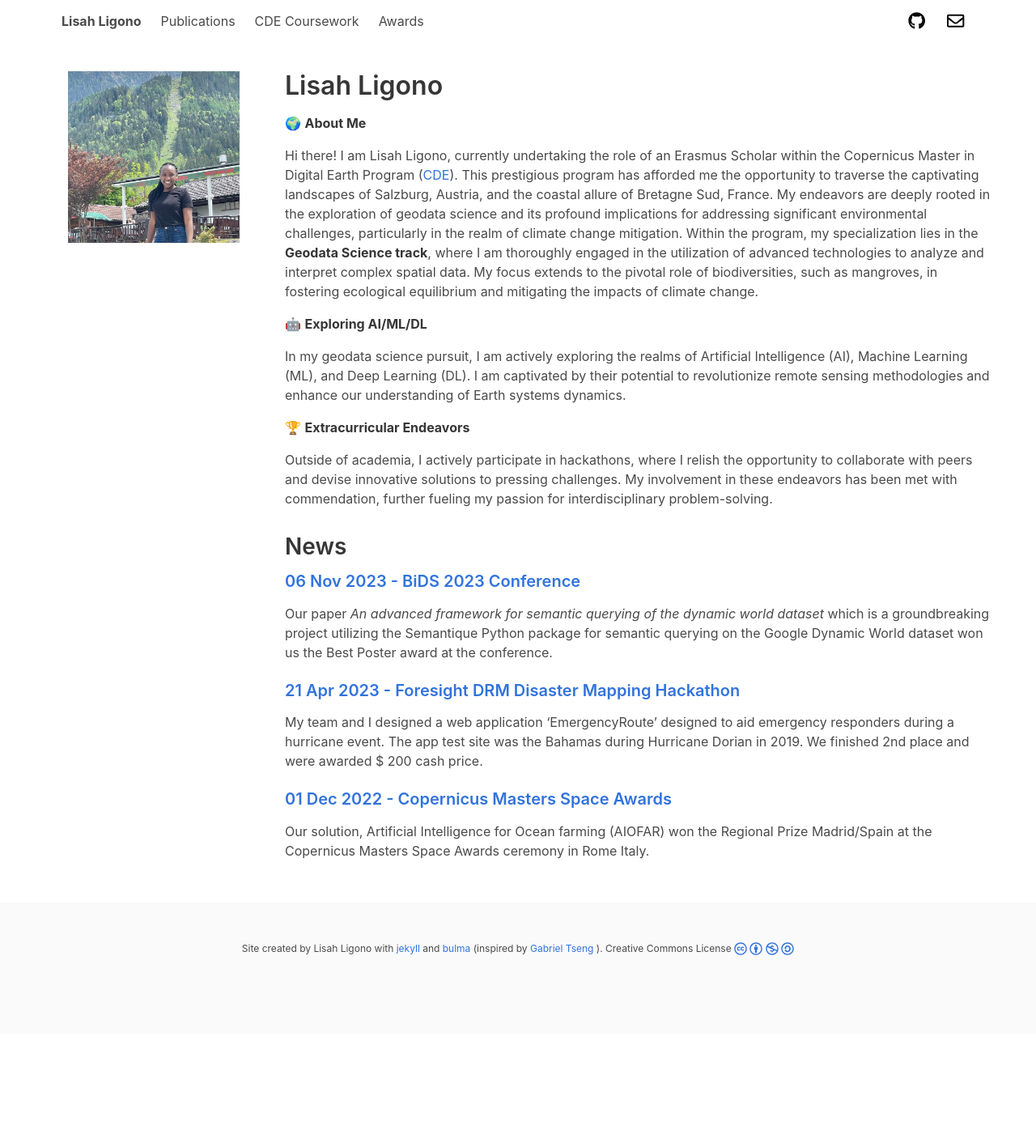
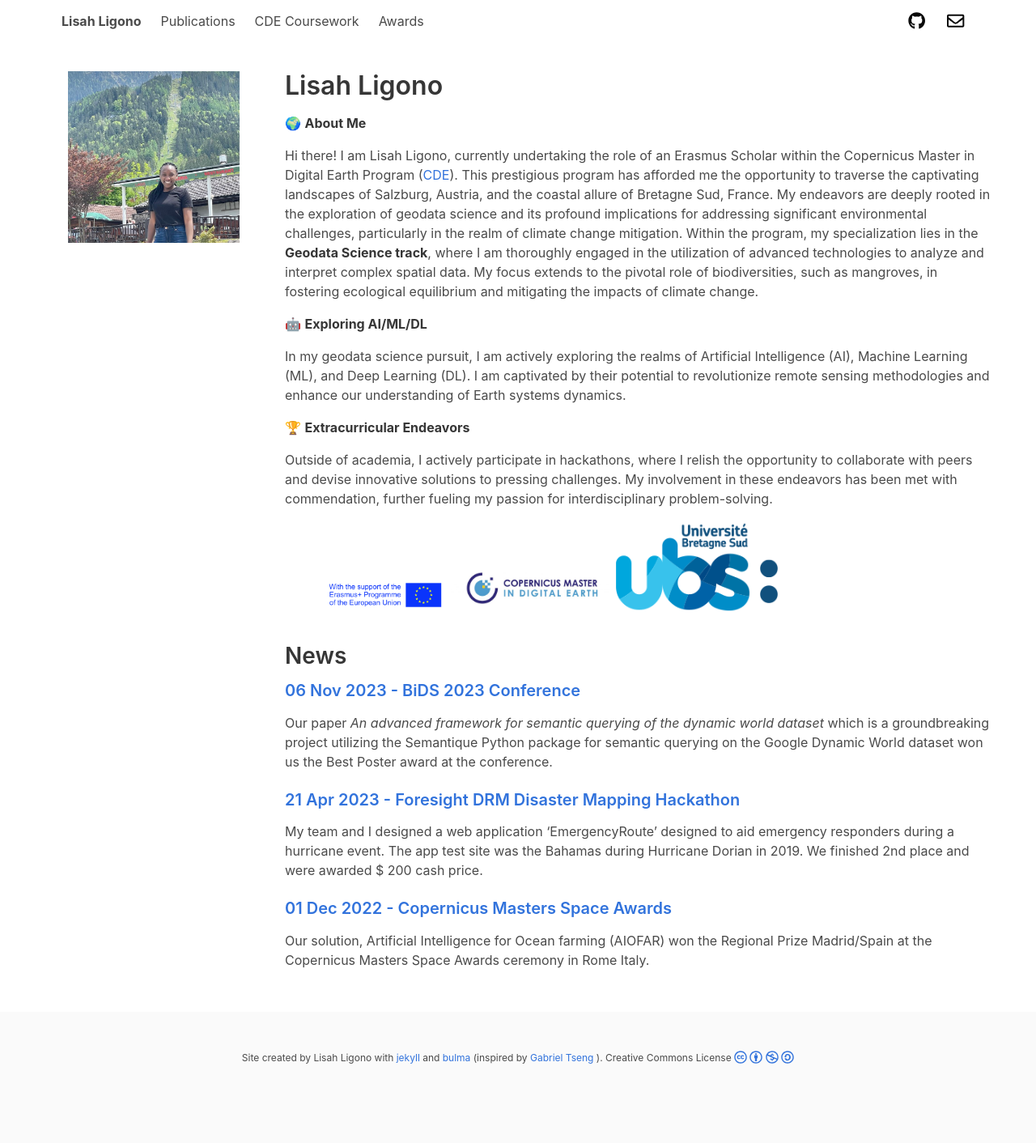
Before and after one commit to lisahligono/lisahligono.github.io, a Jekyll site: the page built from index.html, in a window 1280 px wide. Shown: the whole page at 81% size. Built offline with Jekyll 4.4.1, drawn with Linux system fonts in a browser that asks for light colours; nearby versions of some CDN libraries; a style sheet for code colours, icons or effects is not loaded; before the commit the page ends 1277 px from its top, so only the background shows below that.

Commit message:
Update description.md

```diff
--- a/_includes/description.md
+++ b/_includes/description.md
@@ -9,3 +9,7 @@
 🏆 **Extracurricular Endeavors**
 
 Outside of academia, I actively participate in hackathons, where I relish the opportunity to collaborate with peers and devise innovative solutions to pressing challenges. My involvement in these endeavors has been met with commendation, further fueling my passion for interdisciplinary problem-solving.
+
+![Image Description](assets/img/cde_portfolio/erasmus.jpeg){:width="200px"}
+![Image Description](assets/img/cde_portfolio/cde.jpg){:width="200px"}
+![Image Description](assets/img/cde_portfolio/ubs_logo.png){:width="200px"}
```
